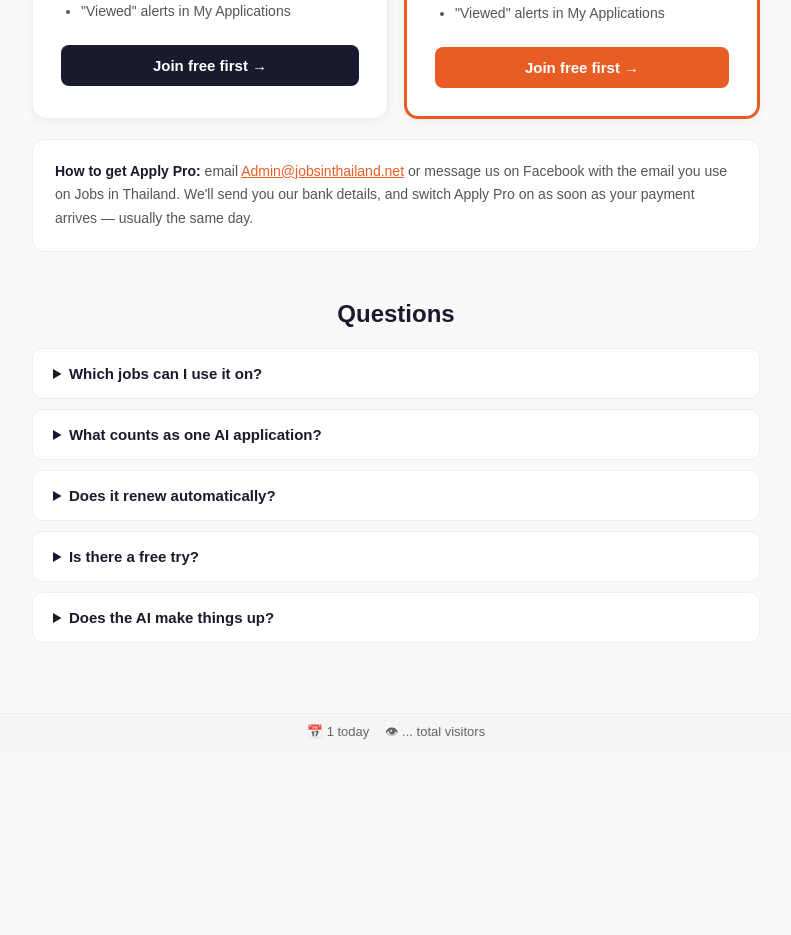
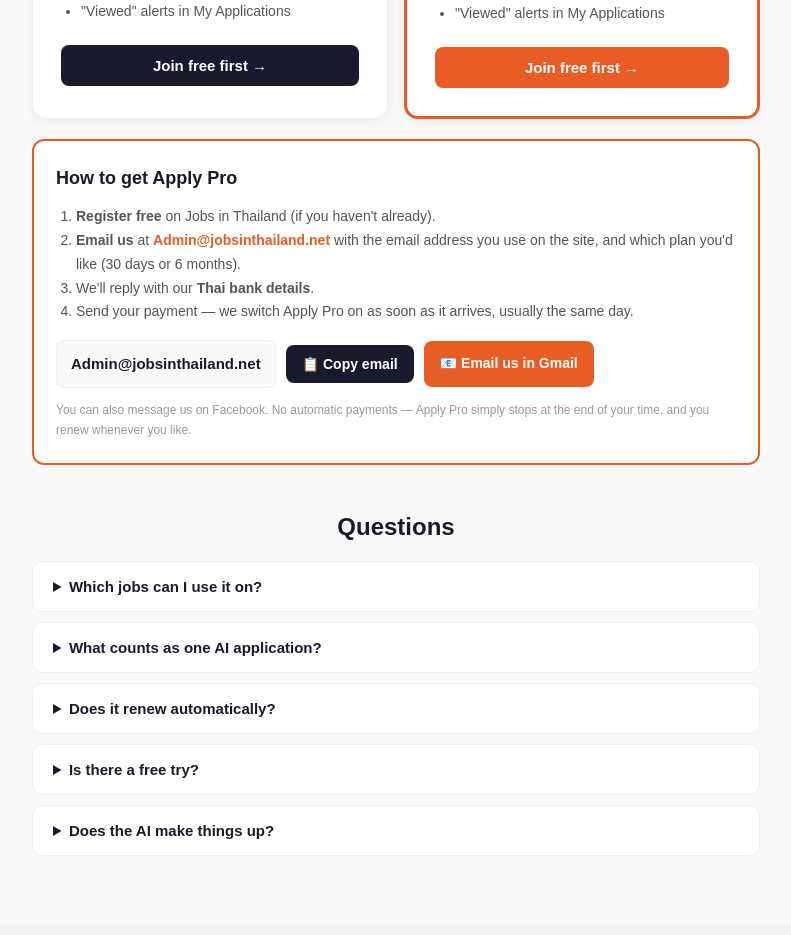
Before and after one commit to Davidjohnray/thailand-jobs, a Next.js app: page /apply-pro in a window 1280 px wide. Shown: the part 1140-2075 px from the top of the page, without its empty margins (244-1035 px from the left). Before the commit the page ends 1892 px from the top, so only its background shows below. Built offline with nearby package versions, Linux system fonts and the light colour scheme; no server answers; the database is empty.

Commit message:
Apply Pro: navbar links, banner, clearer upgrade steps

```diff
--- a/app/apply-pro/page.tsx
+++ b/app/apply-pro/page.tsx
@@ -1,5 +1,6 @@
 'use client'
 import Link from 'next/link'
+import { useState } from 'react'
 import { useApplyStatus } from '../../components/applyClient'
 import { AI_MONTHLY_LIMIT, PRO_PRICE_30_DAYS, PRO_PRICE_6_MONTHS, fmtDate } from '../../src/lib/applyRules'
 
@@ -24,8 +25,14 @@ const FAQ = [
 
 export default function ApplyProPage() {
   const { status } = useApplyStatus()
-  const mail = (plan: string) =>
-    `mailto:${ADMIN_EMAIL}?subject=${encodeURIComponent('Apply Pro — ' + plan)}&body=${encodeURIComponent(`Hi David,\n\nI'd like Apply Pro (${plan}).\nMy Jobs in Thailand account email: ${status?.email || ''}\n\nPlease send me the bank details. Thank you!`)}`
+  const [copied, setCopied] = useState(false)
+  const subject = (plan: string) => encodeURIComponent('Apply Pro — ' + plan)
+  const body = (plan: string) => encodeURIComponent(`Hi David,\n\nI'd like Apply Pro (${plan}).\nMy Jobs in Thailand account email: ${status?.email || ''}\n\nPlease send me the bank details. Thank you!`)
+  // Gmail in the browser works on almost every computer and phone (mailto needs an email app set up)
+  const gmail = (plan: string) => `https://mail.google.com/mail/?view=cm&fs=1&to=${ADMIN_EMAIL}&su=${subject(plan)}&body=${body(plan)}`
+  const copyEmail = async () => {
+    try { await navigator.clipboard.writeText(ADMIN_EMAIL); setCopied(true); setTimeout(() => setCopied(false), 2000) } catch {}
+  }
 
   const plans = [
     { name: '30 days', price: PRO_PRICE_30_DAYS, note: 'Try it for a month', highlight: false },
@@ -89,7 +96,7 @@ export default function ApplyProPage() {
                 <li>"Viewed" alerts in My Applications</li>
               </ul>
               {status?.loggedIn ? (
-                <a href={mail(p.name)} style={{ background: p.highlight ? '#E85D26' : '#1a1a2e', color: 'white', padding: '12px 24px', borderRadius: '8px', textDecoration: 'none', fontWeight: 'bold', fontSize: '15px', display: 'block' }}>
+                <a href={gmail(p.name)} target="_blank" rel="noopener noreferrer" style={{ background: p.highlight ? '#E85D26' : '#1a1a2e', color: 'white', padding: '12px 24px', borderRadius: '8px', textDecoration: 'none', fontWeight: 'bold', fontSize: '15px', display: 'block' }}>
                   Get {p.name} →
                 </a>
               ) : (
@@ -100,9 +107,26 @@ export default function ApplyProPage() {
             </div>
           ))}
         </div>
-        <div style={{ background: 'white', borderRadius: '12px', padding: '20px 22px', marginTop: '20px', border: '1px solid #eee', color: '#555', fontSize: '14px', lineHeight: '1.7' }}>
-          <strong style={{ color: '#1a1a2e' }}>How to get Apply Pro:</strong> email <a href={`mailto:${ADMIN_EMAIL}`} style={{ color: '#E85D26' }}>{ADMIN_EMAIL}</a> or message us on Facebook with the email you use on Jobs in Thailand.
-          We'll send you our bank details, and switch Apply Pro on as soon as your payment arrives — usually the same day.
+        <div style={{ background: 'white', borderRadius: '12px', padding: '22px', marginTop: '20px', border: '2px solid #E85D26', color: '#555', fontSize: '14px', lineHeight: '1.7' }}>
+          <h3 style={{ color: '#1a1a2e', fontSize: '18px', margin: '0 0 12px' }}>How to get Apply Pro</h3>
+          <ol style={{ margin: '0 0 16px', paddingLeft: '20px' }}>
+            <li><strong>Register free</strong> on Jobs in Thailand (if you haven't already).</li>
+            <li><strong>Email us</strong> at <strong style={{ color: '#E85D26' }}>{ADMIN_EMAIL}</strong> with the email address you use on the site, and which plan you'd like (30 days or 6 months).</li>
+            <li>We'll reply with our <strong>Thai bank details</strong>.</li>
+            <li>Send your payment — we switch Apply Pro on as soon as it arrives, usually the same day.</li>
+          </ol>
+          <div style={{ display: 'flex', gap: '10px', flexWrap: 'wrap', alignItems: 'center' }}>
+            <div style={{ background: '#f9f9f9', border: '1px solid #eee', borderRadius: '8px', padding: '10px 14px', fontWeight: 'bold', color: '#1a1a2e', fontSize: '15px' }}>{ADMIN_EMAIL}</div>
+            <button type="button" onClick={copyEmail}
+              style={{ background: '#1a1a2e', color: 'white', border: 'none', borderRadius: '8px', padding: '11px 16px', fontWeight: 'bold', fontSize: '14px', cursor: 'pointer' }}>
+              {copied ? '✅ Copied' : '📋 Copy email'}
+            </button>
+            <a href={gmail('30 days')} target="_blank" rel="noopener noreferrer"
+              style={{ background: '#E85D26', color: 'white', borderRadius: '8px', padding: '11px 16px', fontWeight: 'bold', fontSize: '14px', textDecoration: 'none' }}>
+              📧 Email us in Gmail
+            </a>
+          </div>
+          <p style={{ color: '#999', fontSize: '12px', margin: '12px 0 0' }}>You can also message us on Facebook. No automatic payments — Apply Pro simply stops at the end of your time, and you renew whenever you like.</p>
         </div>
       </section>
 
--- /dev/null
+++ b/components/ApplyProBanner.tsx
@@ -0,0 +1,45 @@
+'use client'
+import Link from 'next/link'
+
+// Eye-catching Apply Pro promo strip — drop <ApplyProBanner /> on any page
+export default function ApplyProBanner() {
+  return (
+    <section style={{ background: 'linear-gradient(135deg, #1a1a2e 0%, #3a1c10 100%)', padding: '36px 16px' }}>
+      <div style={{ maxWidth: '1100px', margin: '0 auto', display: 'flex', alignItems: 'center', gap: '28px', flexWrap: 'wrap', justifyContent: 'center' }}>
+        <div style={{ flex: '1 1 420px', minWidth: '280px' }}>
+          <div style={{ display: 'inline-block', background: '#E85D26', color: 'white', fontSize: '12px', fontWeight: 'bold', letterSpacing: '1px', padding: '4px 12px', borderRadius: '20px', marginBottom: '12px' }}>
+            ⚡ NEW — APPLY PRO
+          </div>
+          <h2 style={{ color: 'white', fontSize: '28px', lineHeight: '1.25', margin: '0 0 10px' }}>
+            Did the school even open your CV? <span style={{ color: '#E85D26' }}>Now you'll know.</span>
+          </h2>
+          <p style={{ color: '#ccc', fontSize: '15px', lineHeight: '1.6', margin: '0 0 18px' }}>
+            Apply in one click, let AI write your application for each job — in English <em>and</em> Thai — and see the moment a school views it.
+          </p>
+          <div style={{ display: 'flex', gap: '10px', flexWrap: 'wrap' }}>
+            <Link href="/apply-pro" style={{ background: '#E85D26', color: 'white', padding: '13px 26px', borderRadius: '8px', textDecoration: 'none', fontWeight: 'bold', fontSize: '15px' }}>
+              🎁 Try it free →
+            </Link>
+            <span style={{ color: '#aaa', fontSize: '13px', alignSelf: 'center' }}>First one free · then 99 baht / 30 days</span>
+          </div>
+        </div>
+
+        {/* Mini "My Applications" preview */}
+        <div style={{ flex: '0 1 340px', background: 'white', borderRadius: '14px', padding: '16px', boxShadow: '0 10px 30px rgba(0,0,0,0.35)' }}>
+          <div style={{ fontWeight: 'bold', color: '#1a1a2e', fontSize: '14px', marginBottom: '10px' }}>👀 My Applications</div>
+          {[
+            { job: 'Kindergarten Teacher', status: '👁 Viewed 9:14am', ok: true },
+            { job: 'Primary English', status: '👁 Viewed 2:30pm', ok: true },
+            { job: 'ESL Teacher', status: 'Not viewed yet', ok: false },
+          ].map(r => (
+            <div key={r.job} style={{ display: 'flex', justifyContent: 'space-between', alignItems: 'center', gap: '8px', padding: '8px 10px', borderRadius: '8px', border: r.ok ? '1px solid #c8e6c9' : '1px solid #eee', marginBottom: '6px' }}>
+              <span style={{ fontSize: '13px', color: '#1a1a2e', fontWeight: 'bold' }}>{r.job}</span>
+              <span style={{ fontSize: '11px', padding: '3px 8px', borderRadius: '20px', background: r.ok ? '#e8f5e9' : '#f3f4f6', color: r.ok ? '#2e7d32' : '#777', whiteSpace: 'nowrap' }}>{r.status}</span>
+            </div>
+          ))}
+          <div style={{ fontSize: '11px', color: '#999', textAlign: 'center', marginTop: '6px' }}>✨ AI-written · 🇹🇭 Thai version included</div>
+        </div>
+      </div>
+    </section>
+  )
+}
--- a/components/Navbar.tsx
+++ b/components/Navbar.tsx
@@ -118,6 +118,20 @@ export default function Navbar() {
                   onMouseLeave={e => (e.currentTarget.style.background = '#fffbeb')}>
                   ⭐ See Jobs First (Supporters)
                 </Link>
+                <Link href="/apply-pro" onClick={() => setJobsOpen(false)}
+                  style={{ ...dropdownLinkStyle, color: '#E85D26', fontWeight: '800', background: '#fff3ed', marginTop: '4px' }}
+                  onMouseEnter={e => (e.currentTarget.style.background = '#ffe6d6')}
+                  onMouseLeave={e => (e.currentTarget.style.background = '#fff3ed')}>
+                  ⚡ Apply Pro — One-Click Apply + AI
+                </Link>
+                {isLoggedIn && (
+                  <Link href="/account/applications" onClick={() => setJobsOpen(false)}
+                    style={dropdownLinkStyle}
+                    onMouseEnter={e => (e.currentTarget.style.background = '#f9f9f9')}
+                    onMouseLeave={e => (e.currentTarget.style.background = 'transparent')}>
+                    👀 My Applications
+                  </Link>
+                )}
                 <div style={{ borderTop: '1px solid #eee', margin: '6px 0' }} />
                 {jobsItems.map(item => (
                   <Link key={item.href} href={item.href} onClick={() => setJobsOpen(false)}
@@ -292,6 +306,18 @@ export default function Navbar() {
             ⭐ Supporters — See Jobs First
           </Link>
 
+          {/* Apply Pro */}
+          <Link href="/apply-pro" onClick={closeMobile}
+            style={{ display: 'block', color: '#E85D26', textDecoration: 'none', fontSize: '15px', padding: '12px 14px', borderRadius: '8px', background: 'white', fontWeight: 'bold' }}>
+            ⚡ Apply Pro — One-Click Apply + AI
+          </Link>
+          {isLoggedIn && (
+            <Link href="/account/applications" onClick={closeMobile}
+              style={{ display: 'block', color: 'white', textDecoration: 'none', fontSize: '15px', padding: '12px 14px', borderRadius: '8px', background: 'rgba(255,255,255,0.1)', fontWeight: 'bold' }}>
+              👀 My Applications
+            </Link>
+          )}
+
           {/* Services */}
           <button onClick={() => setMobileServicesOpen(!mobileServicesOpen)}
             style={{ background: 'rgba(255,255,255,0.1)', border: 'none', color: 'white', padding: '12px 14px', borderRadius: '8px', cursor: 'pointer', fontSize: '15px', fontWeight: 'bold', textAlign: 'left', display: 'flex', justifyContent: 'space-between' }}>
```
